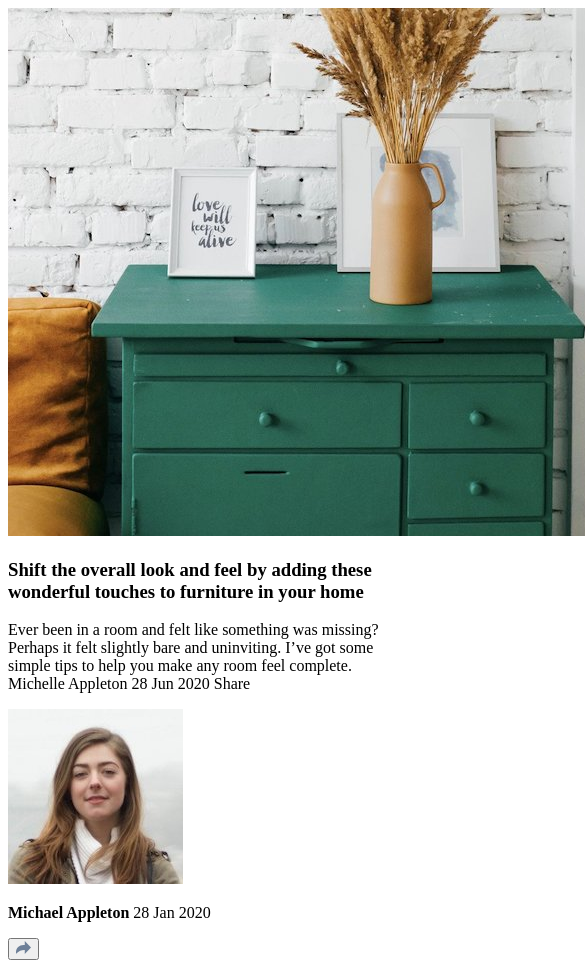
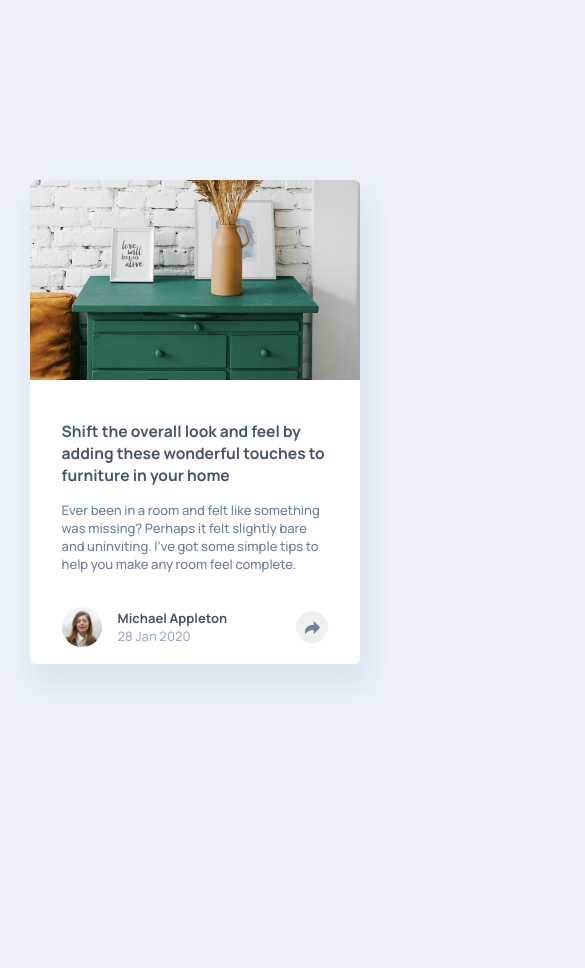
Before and after one commit to xavi1312/article-preview-componet, a plain HTML site: page index.html in a window 390 px wide. Shown: the top 968 px of the page, 585 px wide, since content can reach past the window. After the commit the page ends 844 px from the top, so only its background shows below. Drawn offline with Linux system fonts and the light colour scheme.

Commit message:
default card mobile

```diff
--- a/index.html
+++ b/index.html
@@ -29,7 +29,7 @@
   <body>
     <div class="container">
       <div class="card">
-        <header class="card__haeder">
+        <header class="card__header">
           <img src="./images/drawers.jpg" alt="Image header card" />
         </header>
         <div class="card__body">
@@ -40,11 +40,15 @@
           <p>
             Ever been in a room and felt like something was missing? Perhaps it
             felt slightly bare and uninviting. I’ve got some simple tips to help
-            you make any room feel complete. Michelle Appleton 28 Jun 2020 Share
+            you make any room feel complete.
           </p>
         </div>
         <footer class="card__footer">
-          <img src="./images/avatar-michelle.jpg" alt="Michael avatar" />
+          <img
+            class="card__avatar-icon"
+            src="./images/avatar-michelle.jpg"
+            alt="Michael avatar"
+          />
           <p class="card__footer-text">
             <strong>Michael Appleton</strong>
             <span>28 Jan 2020</span>
--- a/style.css
+++ b/style.css
@@ -0,0 +1,112 @@
+@import url('https://fonts.googleapis.com/css2?family=Manrope:wght@500;700&display=swap');
+:root {
+  /* Colors */
+  --dark-graysh-blue: hsl(217, 19%, 35%);
+  --dark-blue: hsl(214, 17%, 51%);
+  --grayish-blue: hsl(212, 23%, 69%);
+  --light-grayish-blue: hsl(210, 46%, 95%);
+  /* Brackpoints */
+  --bk-desktop: 1440px;
+}
+* {
+  box-sizing: border-box;
+  font-family: 'Manrope', sans-serif;
+
+  margin: 0;
+  padding: 0;
+}
+
+body {
+  font-size: 13px;
+
+  background-color: var(--light-grayish-blue);
+}
+.container {
+  height: 100vh;
+
+  display: flex;
+  justify-content: center;
+  align-items: center;
+
+  padding: 0 1.85rem;
+}
+button {
+  appearance: none;
+  border: none;
+}
+
+/* CARD */
+.card {
+  --card-padding: 40px 32px 17px 32px;
+
+  background-color: #fff;
+  border-radius: 6px;
+  box-shadow: 6px 18px 25px 5px rgba(158, 175, 194, 0.2);
+}
+/* Card header */
+.card__header {
+  width: 100%;
+  height: 200px;
+}
+.card__header img {
+  width: 100%;
+  height: 100%;
+
+  object-fit: cover;
+  border-radius: 6px 6px 0 0;
+}
+
+/* Card body */
+.card__body {
+  padding: var(--card-padding);
+}
+.card__body h3 {
+  color: var(--dark-graysh-blue);
+
+  margin-bottom: 1em;
+
+  font-size: 1.2em;
+  font-weight: 700;
+}
+.card__body p {
+  color: var(--dark-blue);
+}
+
+/* Card footer */
+.card__footer {
+  padding: var(--card-padding);
+  padding-top: 17px;
+
+  display: flex;
+  align-items: center;
+}
+.card__avatar-icon,
+.card__share-button {
+  border-radius: 50%;
+}
+.card__avatar-icon {
+  width: 40px;
+  margin-right: 16px;
+}
+
+.card__footer-text strong,
+.card__footer-text span {
+  display: block;
+}
+.card__footer-text strong {
+  color: var(--dark-graysh-blue);
+}
+.card__footer-text span {
+  color: var(--grayish-blue);
+}
+
+.card__share-button {
+  width: 32px;
+  height: 32px;
+
+  display: flex;
+  justify-content: center;
+  align-items: center;
+
+  margin-left: auto;
+}
```
